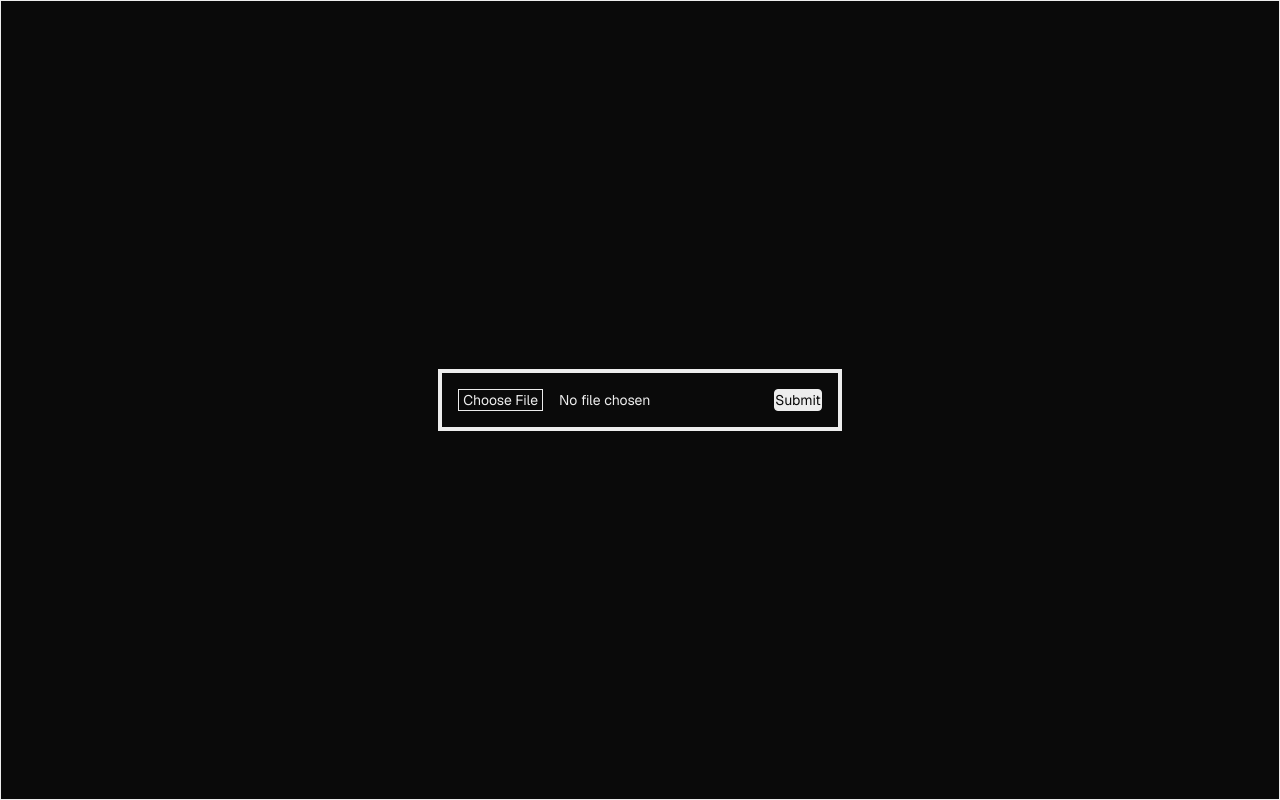
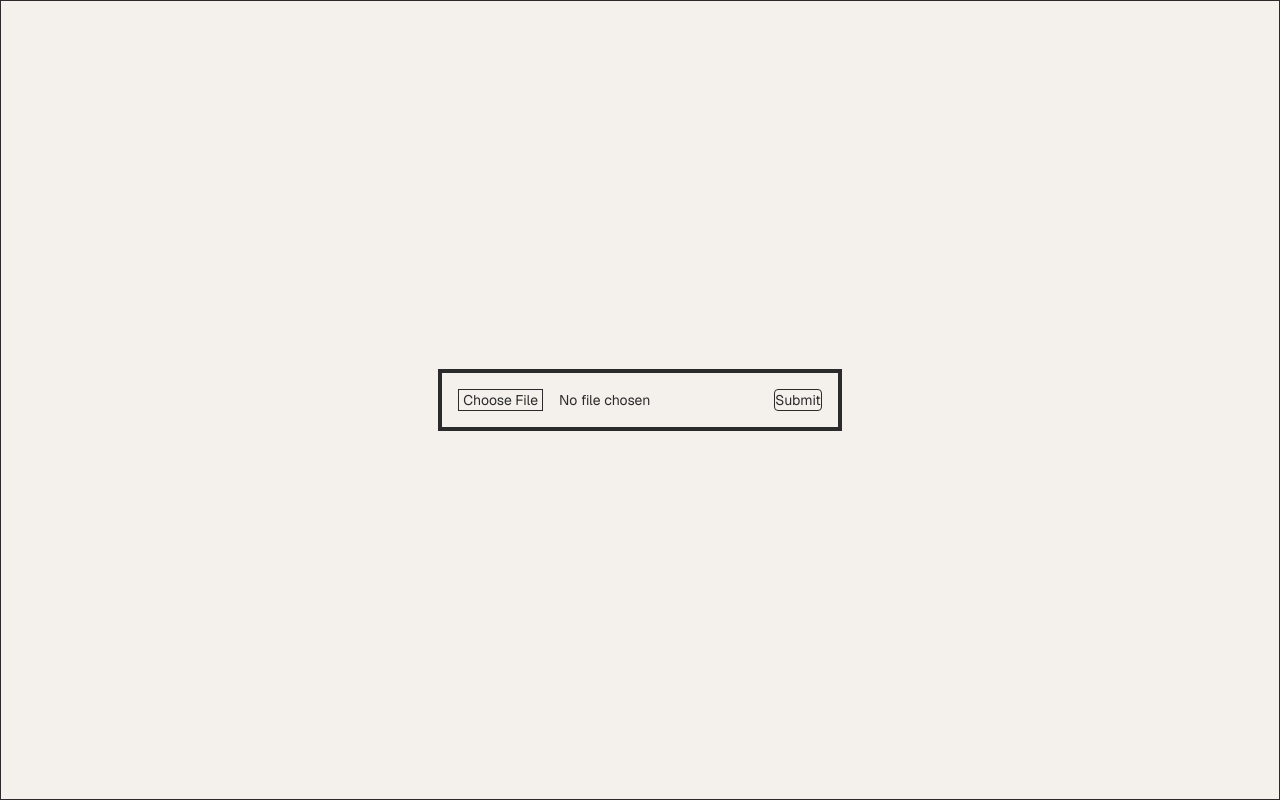
Before and after one commit to lemadavid1234/menu-decoder, a Next.js app in the folder client/: page / in a window 1280 px wide. Built offline with nearby package versions, Linux system fonts and the light colour scheme.

Commit message:
feat(frontend): switch to the light color palette
Colors live as :root variables mapped through @theme inline, so a
dark theme can later override the :root values without touching
any classes.

```diff
--- a/client/src/app/globals.css
+++ b/client/src/app/globals.css
@@ -3,33 +3,48 @@
 /* browser's own built in parts, such as scrollbars, dropdown in <select> and default input backgrounds,
 don't use CSS variables, their colors come from the CSS color-scheme property */
 :root {
-    color-scheme: dark;
-    --background: #0a0a0a;
-    --foreground: #ededed;
+    color-scheme: light;
+    --burgundy: #8C1C2C;
+    --burgundy-dark: #6E1522;
+    --burgundy-tint: #F6E7E9;
+    --ink: #2B2B2B;
+    --muted:#5F5A55;
+    --canvas: #F4F1EC;
+    --canvas-alt: #EEEAE3;
+    --rule: #D9D3CA;
+    --divider: #E8E3DB;
+    --sage: #2F5D34;
+    --sage-tint: #E6F0E6;
+    --skeleton: #E6E0D7;
+    --skeleton-light:#EEE9E2;
+    --skeleton-accent:#F0DDE0;
+    --surface: #FFFFFF;
 }
 
-.light {
-    color-scheme: light;
-    --background: #ededed;
-    --foreground: #0a0a0a;
+
+@theme inline {
+  --font-sans: var(--font-geist-sans);
+  --font-mono: var(--font-geist-mono);
+  --color-burgundy: var(--burgundy);
+  --color-burgundy-dark: var(--burgundy-dark);
+  --color-burgundy-tint: var(--burgundy-tint);
+  --color-canvas: var(--canvas);
+  --color-canvas-alt: var(--canvas-alt);
+  --color-ink: var(--ink);
+  --color-muted: var(--muted);
+  --color-rule: var(--rule);
+  --color-divider: var(--divider);
+  --color-sage: var(--sage);
+  --color-sage-tint: var(--sage-tint);
+  --color-skeleton: var(--skeleton);
+  --color-skeleton-light: var(--skeleton-light);
+  --color-skeleton-accent: var(--skeleton-accent);
+  --color-surface: var(--surface);
 }
 
-@theme inline {
-  --color-background: var(--background);
-  --color-foreground: var(--foreground);
-  --font-sans: var(--font-geist-sans);
-  --font-mono: var(--font-geist-mono);
-}
-
-/* @media (prefers-color-scheme: dark) {
-  :root {
-    --background: #0a0a0a;
-    --foreground: #ededed;
-  }
-} */
 
 body {
-  background: var(--background);
-  color: var(--foreground);
+  background: var(--canvas);
+  color: var(--ink);
   font-family: Arial, Helvetica, sans-serif;
 }
```
